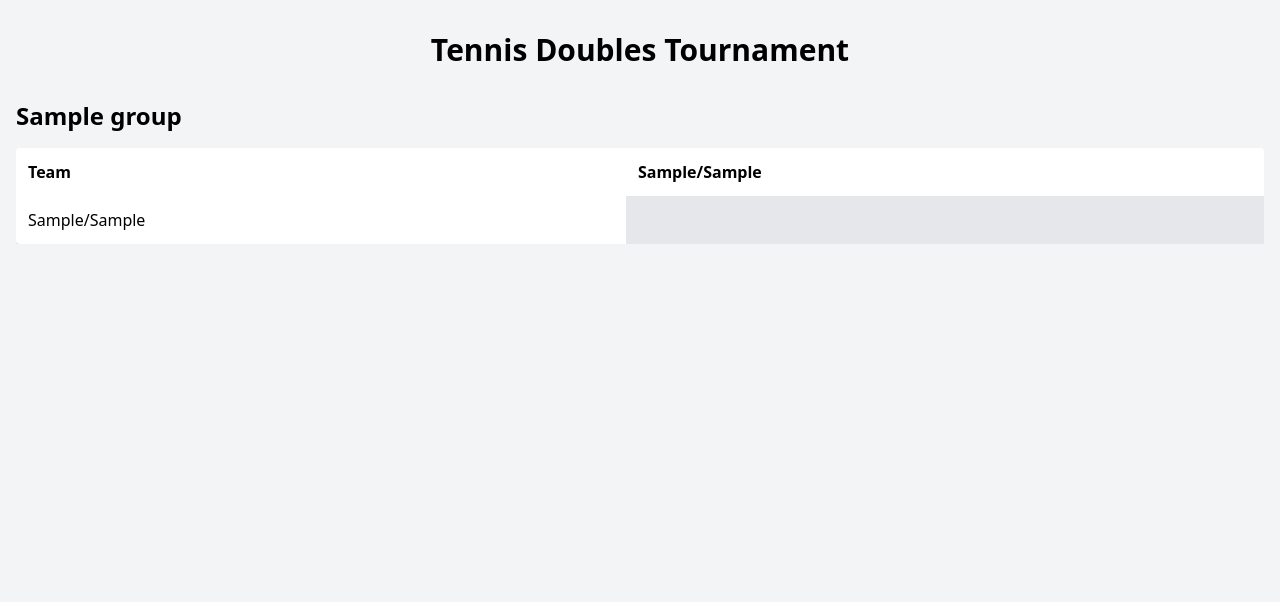
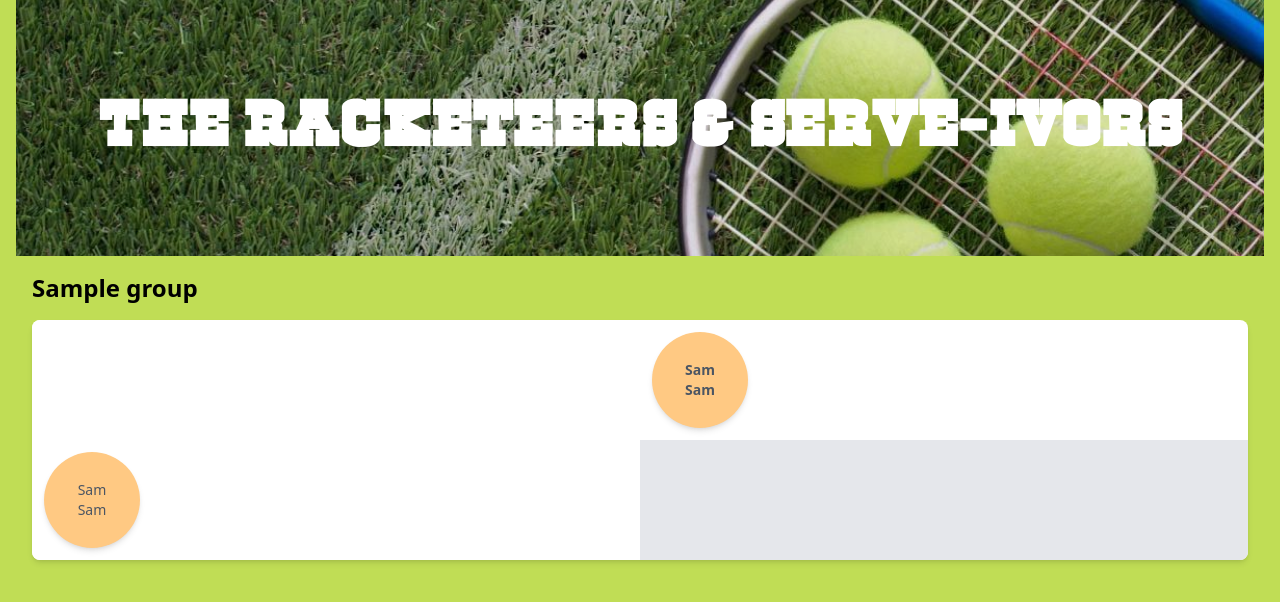
Before and after one commit to keithbloom/tennis-doubles, a Django app: page / in a window 1280 px wide. Shown: the top 602 px of the page. Run offline with Django 5.2, Linux system fonts and the light colour scheme; tables that the repository leaves empty hold one stand-in row (values such as "Sample post").

Commit message:
adds the header and the coloured name badges

```diff
--- a/tennis_doubles/settings.py
+++ b/tennis_doubles/settings.py
@@ -25,7 +25,7 @@ SECRET_KEY = 'django-insecure-s2(*%uc#$n=75oda=@y_2-bt)2113v1^^**ex!7iawof0=151x
 # SECURITY WARNING: don't run with debug turned on in production!
 DEBUG = True
 
-ALLOWED_HOSTS = []
+ALLOWED_HOSTS = ['*']
 
 
 # Application definition
--- /dev/null
+++ b/tournament/static/css/custom_fonts.css
@@ -0,0 +1,7 @@
+@font-face {
+    font-family: 'Cowboys';
+    src: url('../fonts/cowboys-webfont.woff2') format('woff2'),
+         url('../fonts/cowboys-webfont.woff') format('woff');
+    font-weight: normal;
+    font-style: normal;
+}
--- a/tournament/static/css/output.css
+++ b/tournament/static/css/output.css
@@ -592,14 +592,33 @@ video {
   position: static;
 }
 
+.absolute {
+  position: absolute;
+}
+
+.relative {
+  position: relative;
+}
+
+.sticky {
+  position: sticky;
+}
+
+.inset-0 {
+  inset: 0px;
+}
+
+.left-0 {
+  left: 0px;
+}
+
+.z-10 {
+  z-index: 10;
+}
+
 .mx-auto {
   margin-left: auto;
   margin-right: auto;
-}
-
-.my-8 {
-  margin-top: 2rem;
-  margin-bottom: 2rem;
 }
 
 .mb-4 {
@@ -614,25 +633,105 @@ video {
   display: block;
 }
 
+.flex {
+  display: flex;
+}
+
 .table {
   display: table;
+}
+
+.h-16 {
+  height: 4rem;
+}
+
+.h-32 {
+  height: 8rem;
+}
+
+.h-full {
+  height: 100%;
+}
+
+.w-16 {
+  width: 4rem;
 }
 
 .w-full {
   width: 100%;
 }
 
+.border-collapse {
+  border-collapse: collapse;
+}
+
+.flex-col {
+  flex-direction: column;
+}
+
+.items-center {
+  align-items: center;
+}
+
+.justify-center {
+  justify-content: center;
+}
+
 .overflow-x-auto {
   overflow-x: auto;
 }
 
-.rounded {
-  border-radius: 0.25rem;
+.rounded-full {
+  border-radius: 9999px;
 }
 
-.bg-gray-100 {
+.rounded-lg {
+  border-radius: 0.5rem;
+}
+
+.bg-black {
   --tw-bg-opacity: 1;
-  background-color: rgb(243 244 246 / var(--tw-bg-opacity));
+  background-color: rgb(0 0 0 / var(--tw-bg-opacity));
+}
+
+.bg-custom-lime {
+  --tw-bg-opacity: 1;
+  background-color: rgb(192 221 85 / var(--tw-bg-opacity));
+}
+
+.bg-custom-pink-0 {
+  --tw-bg-opacity: 1;
+  background-color: rgb(255 201 131 / var(--tw-bg-opacity));
+}
+
+.bg-custom-pink-1 {
+  --tw-bg-opacity: 1;
+  background-color: rgb(255 230 237 / var(--tw-bg-opacity));
+}
+
+.bg-custom-pink-2 {
+  --tw-bg-opacity: 1;
+  background-color: rgb(242 131 198 / var(--tw-bg-opacity));
+}
+
+.bg-custom-pink-3 {
+  --tw-bg-opacity: 1;
+  background-color: rgb(244 124 113 / var(--tw-bg-opacity));
+}
+
+.bg-custom-pink-4 {
+  --tw-bg-opacity: 1;
+  background-color: rgb(255 77 133 / var(--tw-bg-opacity));
+}
+
+.bg-custom-pink-5 {
+  --tw-bg-opacity: 1;
+  background-color: rgb(243 96 89 / var(--tw-bg-opacity));
+}
+
+.bg-custom-pink-6 {
+  --tw-bg-opacity: 1;
+  background-color: rgb(240 92 119 / var(--tw-bg-opacity));
 }
 
 .bg-gray-200 {
@@ -645,8 +744,20 @@ video {
   background-color: rgb(255 255 255 / var(--tw-bg-opacity));
 }
 
+.bg-cover {
+  background-size: cover;
+}
+
+.bg-center {
+  background-position: center;
+}
+
 .p-3 {
   padding: 0.75rem;
+}
+
+.p-4 {
+  padding: 1rem;
 }
 
 .px-4 {
@@ -658,8 +769,8 @@ video {
   text-align: left;
 }
 
-.text-center {
-  text-align: center;
+.font-cowboys {
+  font-family: Cowboys, sans-serif;
 }
 
 .text-2xl {
@@ -667,9 +778,9 @@ video {
   line-height: 2rem;
 }
 
-.text-3xl {
-  font-size: 1.875rem;
-  line-height: 2.25rem;
+.text-xs {
+  font-size: 0.75rem;
+  line-height: 1rem;
 }
 
 .font-bold {
@@ -680,8 +791,72 @@ video {
   font-weight: 500;
 }
 
+.text-gray-600 {
+  --tw-text-opacity: 1;
+  color: rgb(75 85 99 / var(--tw-text-opacity));
+}
+
+.text-white {
+  --tw-text-opacity: 1;
+  color: rgb(255 255 255 / var(--tw-text-opacity));
+}
+
+.opacity-10 {
+  opacity: 0.1;
+}
+
 .shadow-md {
   --tw-shadow: 0 4px 6px -1px rgb(0 0 0 / 0.1), 0 2px 4px -2px rgb(0 0 0 / 0.1);
   --tw-shadow-colored: 0 4px 6px -1px var(--tw-shadow-color), 0 2px 4px -2px var(--tw-shadow-color);
   box-shadow: var(--tw-ring-offset-shadow, 0 0 #0000), var(--tw-ring-shadow, 0 0 #0000), var(--tw-shadow);
 }
+
+@media (min-width: 640px) {
+  .sm\:h-20 {
+    height: 5rem;
+  }
+
+  .sm\:h-48 {
+    height: 12rem;
+  }
+
+  .sm\:w-20 {
+    width: 5rem;
+  }
+
+  .sm\:text-3xl {
+    font-size: 1.875rem;
+    line-height: 2.25rem;
+  }
+
+  .sm\:text-sm {
+    font-size: 0.875rem;
+    line-height: 1.25rem;
+  }
+}
+
+@media (min-width: 768px) {
+  .md\:h-24 {
+    height: 6rem;
+  }
+
+  .md\:h-64 {
+    height: 16rem;
+  }
+
+  .md\:w-24 {
+    width: 6rem;
+  }
+
+  .md\:text-4xl {
+    font-size: 2.25rem;
+    line-height: 2.5rem;
+  }
+}
+
+@media (min-width: 1024px) {
+  .lg\:text-5xl {
+    font-size: 3rem;
+    line-height: 1;
+  }
+}
--- a/tournament/templates/base.html
+++ b/tournament/templates/base.html
@@ -6,11 +6,12 @@
     <meta charset="UTF-8">
     <meta name="viewport" content="width=device-width, initial-scale=1.0">
     <title>Tennis Tournament</title>
+    <link href="{% static 'css/custom_fonts.css' %}" rel="stylesheet">
     <link rel="stylesheet" href="{% static 'css/output.css' %}">
     {% block extra_css %}{% endblock %}
 </head>
 
-<body class="bg-gray-100">
+<body class="bg-custom-lime">
     {% block  content %} {% endblock %}
 </body>
 
--- /dev/null
+++ b/tournament/templates/components/team_name.html
@@ -0,0 +1,4 @@
+<div class="bg-custom-pink-{{ index }} w-16 h-16 sm:w-20 sm:h-20 md:w-24 md:h-24 rounded-full shadow-md flex flex-col items-center justify-center">
+    <p class="text-gray-600 text-xs sm:text-sm">{{ player1.first_name | slice:3 }}</p>
+    <p class="text-gray-600 text-xs sm:text-sm">{{ player2.first_name | slice:3 }}</p>
+</div>
--- a/tournament/templates/tournament/grid.html
+++ b/tournament/templates/tournament/grid.html
@@ -1,26 +1,37 @@
 {% extends "base.html" %}
+{% load static %}
+{% load custom_tags %}
 {% block content %}
 <div class="container mx-auto px-4">
-    <h1 class="text-3xl font-bold text-center my-8">Tennis Doubles Tournament</h1>
+    <header class="relative h-32 sm:h-48 md:h-64 w-full bg-cover bg-center" style="background-image: url({% static 'img/tennis-background.jpg' %});">
+        <div class="absolute inset-0 bg-black opacity-10"></div>
+        <div class="relative z-10 flex h-full items-center justify-center px-4">
+            <h1 class="font-cowboys text-2xl sm:text-3xl md:text-4xl lg:text-5xl text-white font-bold text-left">
+                The Racketeers & Serve-ivors
+            </h1>
+        </div>
+    </header>
     {% for data in group_data %}
-    <div class="mb-8">
+    <div class="mb-8 p-4">
         <h2 class="text-2xl font-bold mb-4">{{ data.group.name }}</h2>
-        <div class="overflow-x-auto">
-            <table class="w-full bg-white shadow-md rounded">
+        <div class="overflow-x-auto bg-white shadow-md rounded-lg">
+            <table class="w-full border-collapse">
                 <thead>
                     <tr>
-                        <th class="p-3 text-left">Team</th>
+                        <th class="sticky left-0 z-10 p-3 bg-white text-left"></th>
                         {% for team in data.teams %}
-                        <th class="p-3 text-left">{{ team }}</th>
+                        {% with index=forloop.counter0 %}
+                        <th class="p-3 text-left">{% team_name team index %}</th>
+                        {% endwith %}
                         {% endfor %}
                     </tr>
                 </thead>
                 <tbody>
                     {% for row in data.match_grid %}
-                    {% with name=row|first %}
+                    {% with index=forloop.counter0 name=row|first %}
                     {% with results=row|slice:"1:" %}
                     <tr>
-                        <td class="p-3 font-medium">{{ name }}</td>
+                        <td class="sticky left-0 z-10 p-3 bg-white font-medium">{% team_name team=name index=index %}</td>
                         {% for cell in results%}
                         <td class="p-3 {% if cell == None %}bg-gray-200{% endif %}">
                             {% if cell != None %}{{ cell }}{% endif %}
--- /dev/null
+++ b/tournament/templatetags/custom_tags.py
@@ -0,0 +1,8 @@
+from django import template
+from django.template.loader import render_to_string
+
+register = template.Library()
+
+@register.simple_tag
+def team_name(team, index):
+    return render_to_string('components/team_name.html', {'player1': team.player1, 'player2': team.player2, 'index': index})
--- a/tournament/views.py
+++ b/tournament/views.py
@@ -17,7 +17,7 @@ def tournament_grid(request):
         )
         match_grid = []
         for team1 in teams:
-            row = [str(team1)]
+            row = [team1]
             for team2 in teams:
                 if team1 == team2:
                     row.append(None)  # This will be grayed out in the template
@@ -38,7 +38,7 @@ def tournament_grid(request):
 
         group_data.append({"group": group, "teams": teams, "match_grid": match_grid})
 
-    logger.info(f"Match grid data: {match_grid}")
+    logger.info(f"Match group data: {group_data}")
 
     context = {"group_data": group_data}
     return render(request, "tournament/grid.html", context)
```
Also changed, not shown: tailwind.config.js (+31 -7 lines), tournament/templatetags/tournament_tags.py (deleted, +0 -7 lines), tournament/static/fonts/cowboys-webfont.woff (added), tournament/static/fonts/cowboys-webfont.woff2 (added), tournament/static/img/tennis-background.jpg (added).
